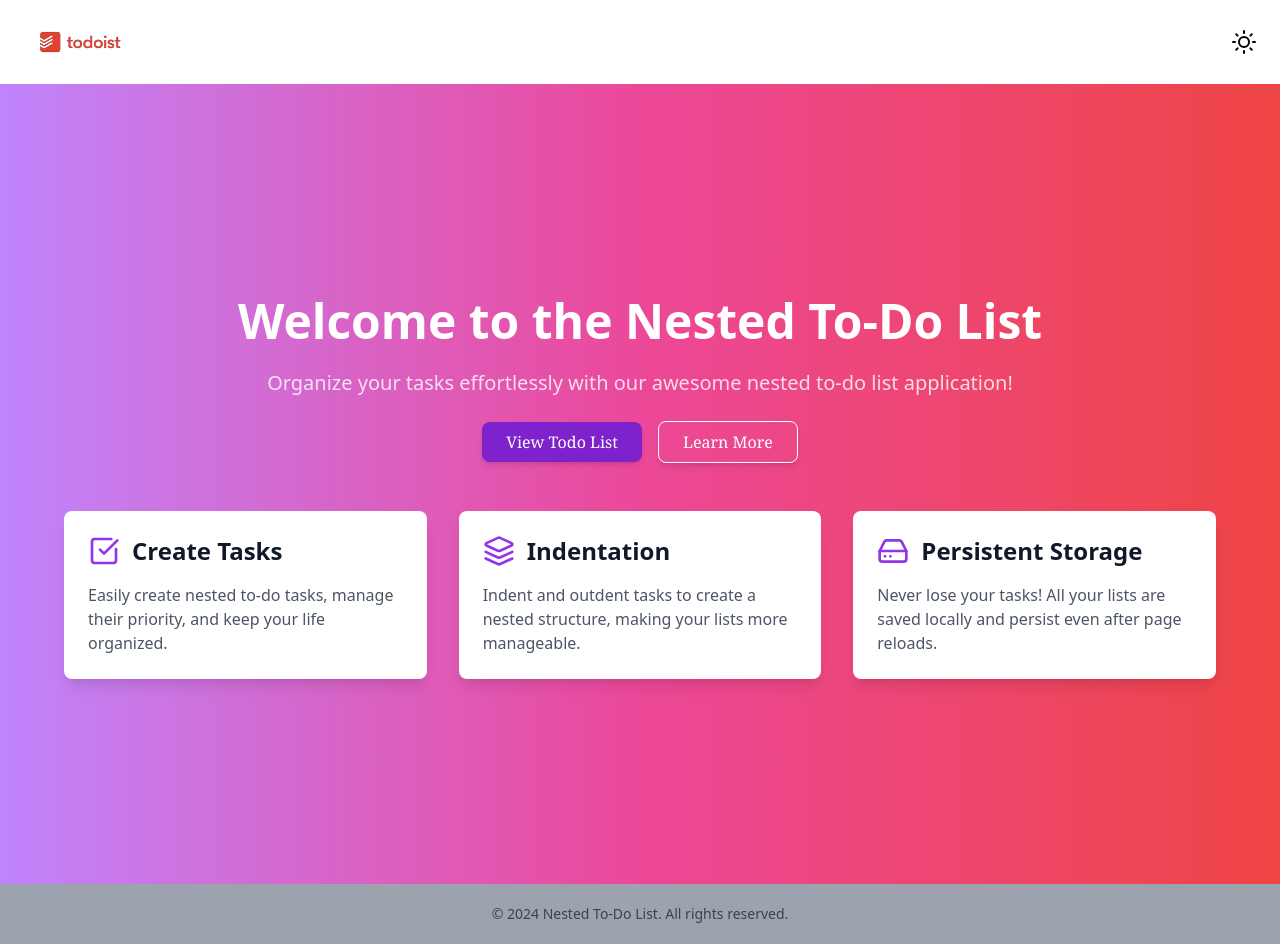
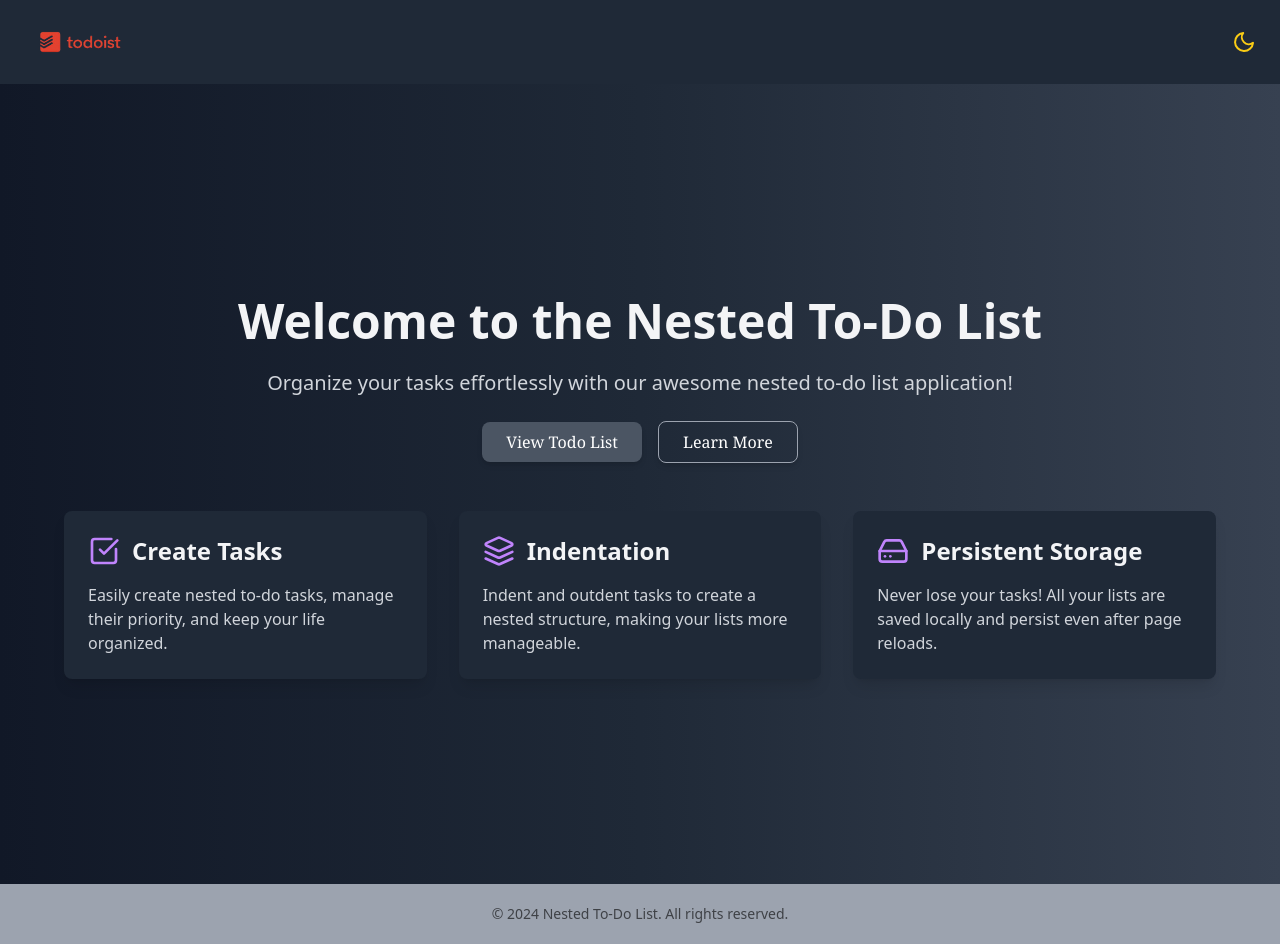
Before and after one commit to JabirHussain-AT/Customizable_TODO, a React (Vite) app in the folder client/: page / in a window 1280 px wide. Built offline with nearby package versions, Linux system fonts and the light colour scheme.

Commit message:
bugfix : icon update

```diff
--- a/client/src/components/showTodo/TodoItem.jsx
+++ b/client/src/components/showTodo/TodoItem.jsx
@@ -69,6 +69,7 @@ const TodoItem = ({
       title: data.title,
       isCompleted: false,
       subItems: [],
+      icon : data.icon
     };
 
     const updatedTodos = updateTodoRecursively(todos, id, (item) => ({
--- a/client/src/context/ThemeContext.jsx
+++ b/client/src/context/ThemeContext.jsx
@@ -6,7 +6,7 @@ const ThemeContext = createContext()
  export const ThemeProvaider = ( { children } ) => {
 
     //managing state for controling themes
-    const [ theme , setTheme ] = useState( localStorage.getItem('theme') || 'light' ) // if it is already selected one persisting the theme in the local storage
+    const [ theme , setTheme ] = useState( localStorage.getItem('theme') || 'dark' ) // if it is already selected one persisting the theme in the local storage
 
 
     useEffect(() => {
```
